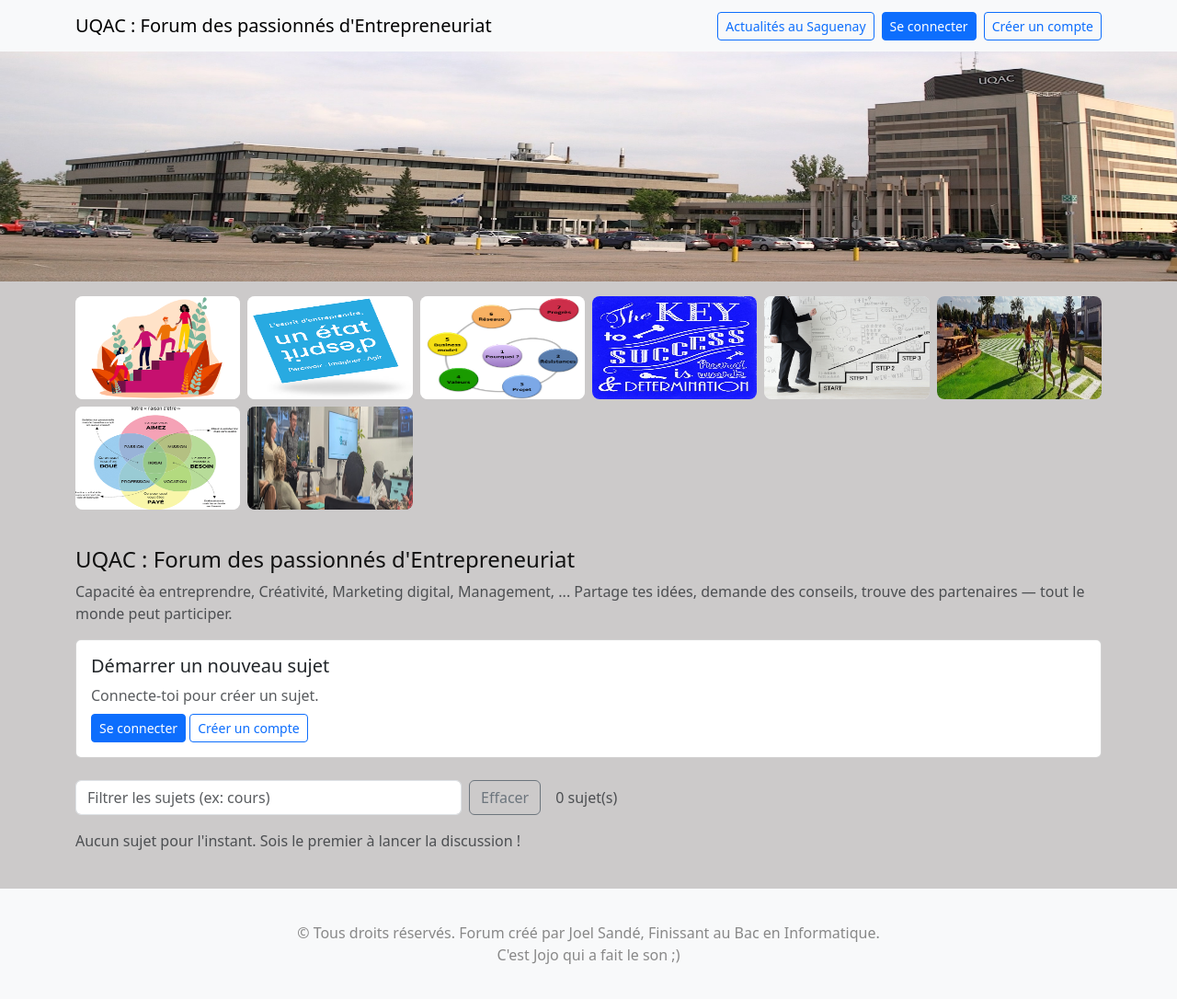
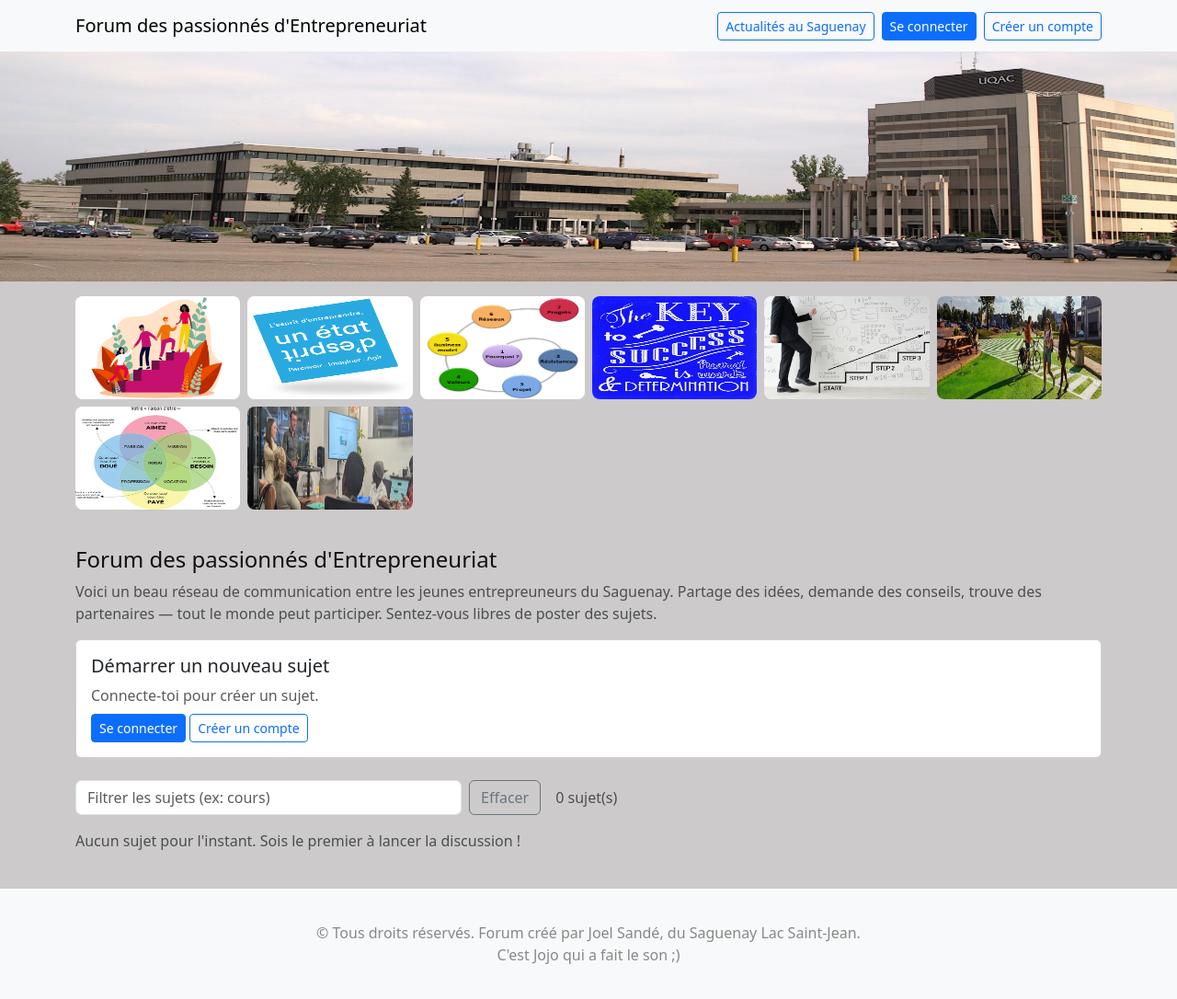
Before and after one commit to joel3500/Forum_de_Discussion_ENT, a Flask app: page / in a window 1280 px wide. Shown: the whole page at 92% size. Run offline with Flask 3, Linux system fonts and the light colour scheme; data that the repository does not hold is empty.

Commit message:
modification du message d entree

```diff
--- a/docs/index.html
+++ b/docs/index.html
@@ -37,8 +37,9 @@
 
     <h1>Forum de Discussion des Entrepreneurs du Saguenay</h1>
     <p class="lead">
-      Sentez-vous libres de poster des sujets. Voici le début d'un beau reseau de communication entre les jeunes entrepreuneurs issus des différents établissements du Saguenay.
-      CEGEP, Formation Professionnelles, Universités, Formation continue, École Secondaire, ... et J'en passe.
+        Voici un beau réseau de communication entre les jeunes entrepreuneurs du Saguenay.
+        Partage des idées, demande des conseils, trouve des partenaires — tout le monde peut participer.
+        Sentez-vous libres de poster des sujets.
     </p>
 
     <p class="lead">
--- a/templates/base.html
+++ b/templates/base.html
@@ -20,7 +20,7 @@
 <body class="d-flex flex-column min-vh-100">
 <nav class="navbar navbar-expand-lg navbar-light bg-light">
   <div class="container">
-    <a class="navbar-brand" href="{{ url_for('index') }}">UQAC : Forum des passionnés d'Entrepreneuriat</a>
+    <a class="navbar-brand" href="{{ url_for('index') }}">Forum des passionnés d'Entrepreneuriat</a>
     <div class="d-flex align-items-center gap-2 ms-auto">
       <a class="btn btn-sm btn-outline-primary" href="{{ url_for('actualites') }}">Actualités au Saguenay</a>
       {% if user %}
@@ -75,7 +75,7 @@
 
 <footer class="mt-auto bg-light">
   <div class="container py-3">
-    <div>© Tous droits réservés. Forum créé par Joel Sandé, Finissant au Bac en Informatique.
+    <div>© Tous droits réservés. Forum créé par Joel Sandé, du Saguenay Lac Saint-Jean.
         <br> C'est Jojo qui a fait le son ;)
     </div>
   </div>
--- a/templates/forum_de_discussion.html
+++ b/templates/forum_de_discussion.html
@@ -7,8 +7,11 @@
   {% if main_image %}
     <img src="{{ main_image }}" alt="image principale" class="main-image mb-3">
   {% endif %}
-  <h4>UQAC : Forum des passionnés d'Entrepreneuriat</h4>
-  <p class="text-muted">Capacité èa entreprendre, Créativité, Marketing digital, Management, ... Partage tes idées, demande des conseils, trouve des partenaires — tout le monde peut participer.</p>
+  <h4>Forum des passionnés d'Entrepreneuriat</h4>
+  <p class="text-muted">Voici un beau réseau de communication entre les jeunes entrepreuneurs du Saguenay.
+    Partage des idées, demande des conseils, trouve des partenaires — tout le monde peut participer.
+    Sentez-vous libres de poster des sujets.
+  </p>
 </div>
 
 <!-- ===================== Formulaire création sujet ===================== -->
```
